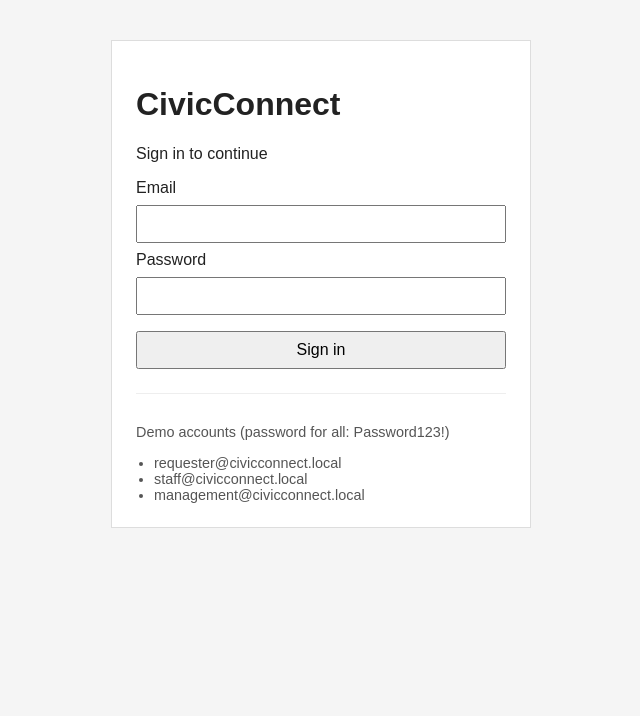
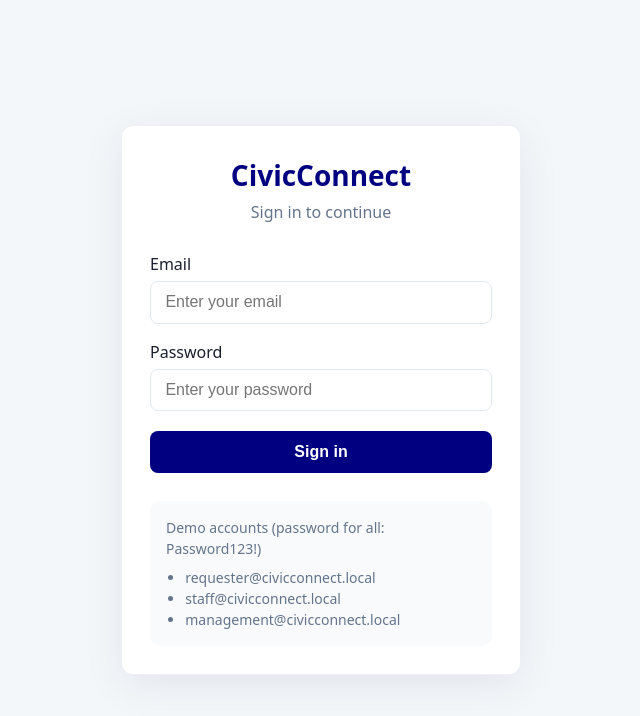
Before and after one commit to AdolfJonker/SEN_381_Group_E, a React (Vite) app in the folder src/frontend/: page / in a window 1280 px wide. Shown: the top 716 px of the page, without its empty margins (319-959 px from the left). Built offline with nearby package versions, Linux system fonts and the light colour scheme; no server answers.

Commit message:
Update login screen, app shell and shared styles

```diff
--- a/src/frontend/App.jsx
+++ b/src/frontend/App.jsx
@@ -14,22 +14,28 @@ export default function App() {
     }, []);
 
     if (loading) {
-    return <main className="page"><p>Loading…</p></main>;
+        return (
+            <main className="page login-page">
+                <p className="muted">Loading…</p>
+            </main>
+        );
     }
 
     if (!user) {
         return <LoginScreen onLogin={setUser} />;
     }
 
+    // ----- Logged-in App Shell -----
     return (
-    <main className="page">
+        <div className="app-shell">
+            <header className="app-header">
                 <h1>CivicConnect</h1>
-      <p>
-        Signed in as <strong>{user.name}</strong> ({user.role})
-      </p>
-      <p>{user.email}</p>
+                <div className="user-info">
+                    {user.name} ({user.role})
                     <button
                         type="button"
+                        className="btn-outline"
+                        style={{ marginLeft: "1rem", padding: "0.4rem 0.8rem", fontSize: "0.85rem" }}
                         onClick={async () => {
                             await logout();
                             setUser(null);
@@ -37,6 +43,23 @@ export default function App() {
                     >
                         Sign out
                     </button>
+                </div>
+            </header>
+
+            <main className="app-main">
+                <div className="card">
+                    <h2 style={{ marginTop: 0, color: "var(--navy)" }}>
+                        Welcome, {user.name}
+                    </h2>
+                    <p className="muted">
+                        You are signed in as <strong>{user.role}</strong>.
+                    </p>
+                    <p>
+                        This is the temporary home screen.
+                        Next we will add the real screens for your role.
+                    </p>
+                </div>
             </main>
+        </div>
     );
 }
--- a/src/frontend/styles/app.css
+++ b/src/frontend/styles/app.css
@@ -1,59 +1,182 @@
-* {
+/* ===== Design Tokens ===== */
+:root {
+  --navy: #0A192F;
+  --navy-hover: #112240;
+  --white: #FFFFFF;
+  --bg: #F4F7FA;
+  --border: #E2E8F0;
+  --muted: #64748B;
+  --text: #1A202C;
+  --subtle: #F8FAFC;
+  --radius: 12px;
+  --shadow: 0 10px 40px rgba(10, 25, 47, 0.08);
+}
+
+/* ===== Reset & Base ===== */
+*,
+*::before,
+*::after {
   box-sizing: border-box;
 }
 
 body {
   margin: 0;
-  font-family: Arial, Helvetica, sans-serif;
-  background: #f5f5f5;
-  color: #222;
+  font-family: system-ui, -apple-system, BlinkMacSystemFont, "Segoe UI", Roboto, sans-serif;
+  background: var(--bg);
+  color: var(--text);
+  line-height: 1.5;
+  min-height: 100vh;
 }
 
+/* ===== Layout ===== */
 .page {
-  max-width: 420px;
-  margin: 40px auto;
-  padding: 24px;
-  background: #fff;
-  border: 1px solid #ddd;
+  min-height: 100vh;
+  display: flex;
+  flex-direction: column;
 }
 
-.login-form {
-  display: grid;
-  gap: 8px;
-  margin-top: 16px;
+/* Centered content (used by login) */
+.page.login-page {
+  align-items: center;
+  justify-content: center;
+  padding: 1.5rem;
 }
 
-.login-form input,
-.login-form button {
-  font: inherit;
-  padding: 8px 10px;
+/* App shell after login */
+.app-shell {
+  min-height: 100vh;
+  display: flex;
+  flex-direction: column;
 }
 
-.login-form button {
-  margin-top: 8px;
-  cursor: pointer;
+.app-header {
+  background: var(--navy);
+  color: white;
+  padding: 0.9rem 1.5rem;
+  display: flex;
+  align-items: center;
+  justify-content: space-between;
+  gap: 1rem;
 }
 
-.login-form button:disabled {
-  opacity: 0.7;
-  cursor: wait;
+.app-header h1 {
+  margin: 0;
+  font-size: 1.25rem;
+  font-weight: 700;
 }
 
-.error {
-  margin: 0;
-  color: #a40000;
+.app-header .user-info {
   font-size: 0.9rem;
+  opacity: 0.9;
 }
 
-.demo-hint {
-  margin-top: 24px;
-  padding-top: 16px;
-  border-top: 1px solid #eee;
-  font-size: 0.9rem;
-  color: #555;
+.app-main {
+  flex: 1;
+  padding: 1.5rem;
+  max-width: 960px;
+  width: 100%;
+  margin: 0 auto;
 }
 
-.demo-hint ul {
-  margin: 8px 0 0;
-  padding-left: 18px;
+/* ===== Cards ===== */
+.card {
+  background: var(--white);
+  border-radius: var(--radius);
+  box-shadow: var(--shadow);
+  border: 1px solid rgba(226, 232, 240, 0.6);
+  padding: 1.75rem;
 }
+
+/* ===== Forms ===== */
+label {
+  display: block;
+  font-weight: 500;
+  margin-bottom: 0.35rem;
+  color: var(--text);
+}
+
+input,
+select,
+textarea {
+  width: 100%;
+  padding: 0.7rem 0.9rem;
+  border: 1px solid var(--border);
+  border-radius: 8px;
+  font-size: 1rem;
+  background: var(--white);
+  transition: border-color 0.2s, box-shadow 0.2s;
+}
+
+input:focus,
+select:focus,
+textarea:focus {
+  outline: none;
+  border-color: var(--navy);
+  box-shadow: 0 0 0 3px rgba(10, 25, 47, 0.12);
+}
+
+button,
+.btn {
+  display: inline-flex;
+  align-items: center;
+  justify-content: center;
+  padding: 0.75rem 1.25rem;
+  background: #000080;          /* Deep Navy - forced */
+  color: white;
+  border: none;
+  border-radius: 8px;
+  font-weight: 600;
+  font-size: 1rem;
+  cursor: pointer;
+  transition: background 0.2s, transform 0.15s;
+}
+
+button:hover,
+.btn:hover {
+  background: #112240;          /* Slightly lighter navy */
+}
+
+button:disabled {
+  opacity: 0.65;
+  cursor: not-allowed;
+}
+
+/* Secondary / outline button */
+.btn-outline {
+  background: transparent;
+  color: var(--navy);
+  border: 1px solid var(--navy);
+}
+
+.btn-outline:hover {
+  background: var(--navy);
+  color: white;
+}
+
+/* ===== Utility ===== */
+.error {
+  color: #c53030;
+  font-size: 0.875rem;
+  margin-top: 0.25rem;
+}
+
+.muted {
+  color: var(--muted);
+}
+
+/* ===== Responsive ===== */
+@media (max-width: 480px) {
+  .app-header {
+    flex-direction: column;
+    align-items: flex-start;
+    gap: 0.5rem;
+  }
+
+  .app-main {
+    padding: 1rem;
+  }
+
+  .card {
+    padding: 1.25rem;
+  }
+}
--- a/src/frontend/views/LoginScreen.jsx
+++ b/src/frontend/views/LoginScreen.jsx
@@ -34,10 +34,25 @@ export default function LoginScreen({ onLogin }) {
 
   return (
       <main className="page login-page">
-      <h1>CivicConnect</h1>
-      <p>Sign in to continue</p>
+        <div className="card" style={{ width: "100%", maxWidth: "400px" }}>
+          <h1 style={{
+            margin: "0 0 0.25rem 0",
+            color: "#000080",
+            fontSize: "1.75rem",
+            textAlign: "center"
+          }}>
+            CivicConnect
+          </h1>
+          <p style={{
+            margin: "0 0 1.75rem 0",
+            color: "var(--muted)",
+            textAlign: "center"
+          }}>
+            Sign in to continue
+          </p>
 
-      <form className="login-form" onSubmit={handleSubmit} noValidate>
+          <form onSubmit={handleSubmit} noValidate>
+            <div style={{ marginBottom: "1rem" }}>
               <label htmlFor="email">Email</label>
               <input
                   id="email"
@@ -46,13 +61,16 @@ export default function LoginScreen({ onLogin }) {
                   autoComplete="username"
                   inputMode="email"
                   maxLength={255}
+                  placeholder="Enter your email"
                   value={email}
-          onChange={(event) => setEmail(event.target.value)}
+                  onChange={(e) => setEmail(e.target.value)}
                   disabled={submitting}
                   required
               />
-        {fieldErrors.email ? <p className="error">{fieldErrors.email}</p> : null}
+              {fieldErrors.email && <p className="error">{fieldErrors.email}</p>}
+            </div>
 
+            <div style={{ marginBottom: "1.25rem" }}>
               <label htmlFor="password">Password</label>
               <input
                   id="password"
@@ -60,28 +78,48 @@ export default function LoginScreen({ onLogin }) {
                   type="password"
                   autoComplete="current-password"
                   maxLength={128}
+                  placeholder="Enter your password"
                   value={password}
-          onChange={(event) => setPassword(event.target.value)}
+                  onChange={(e) => setPassword(e.target.value)}
                   disabled={submitting}
                   required
               />
-        {fieldErrors.password ? <p className="error">{fieldErrors.password}</p> : null}
+              {fieldErrors.password && <p className="error">{fieldErrors.password}</p>}
+            </div>
 
-        {formError ? <p className="error" role="alert">{formError}</p> : null}
+            {formError && (
+                <p className="error" role="alert" style={{ marginBottom: "1rem" }}>
+                  {formError}
+                </p>
+            )}
 
-        <button type="submit" disabled={submitting}>
+            <button
+                type="submit"
+                disabled={submitting}
+                style={{ width: "100%" }}
+            >
               {submitting ? "Signing in…" : "Sign in"}
             </button>
           </form>
 
-      <section className="demo-hint">
-        <p>Demo accounts (password for all: Password123!)</p>
-        <ul>
+          <div style={{
+            marginTop: "1.75rem",
+            padding: "1rem",
+            background: "var(--subtle)",
+            borderRadius: "10px",
+            fontSize: "0.875rem",
+            color: "var(--muted)"
+          }}>
+            <p style={{ margin: "0 0 0.5rem 0", fontWeight: 500 }}>
+              Demo accounts (password for all: Password123!)
+            </p>
+            <ul style={{ margin: 0, paddingLeft: "1.2rem" }}>
               <li>requester@civicconnect.local</li>
               <li>staff@civicconnect.local</li>
               <li>management@civicconnect.local</li>
             </ul>
-      </section>
+          </div>
+        </div>
       </main>
   );
 }
```
Lines whose indentation alone changed are shown as unchanged.
